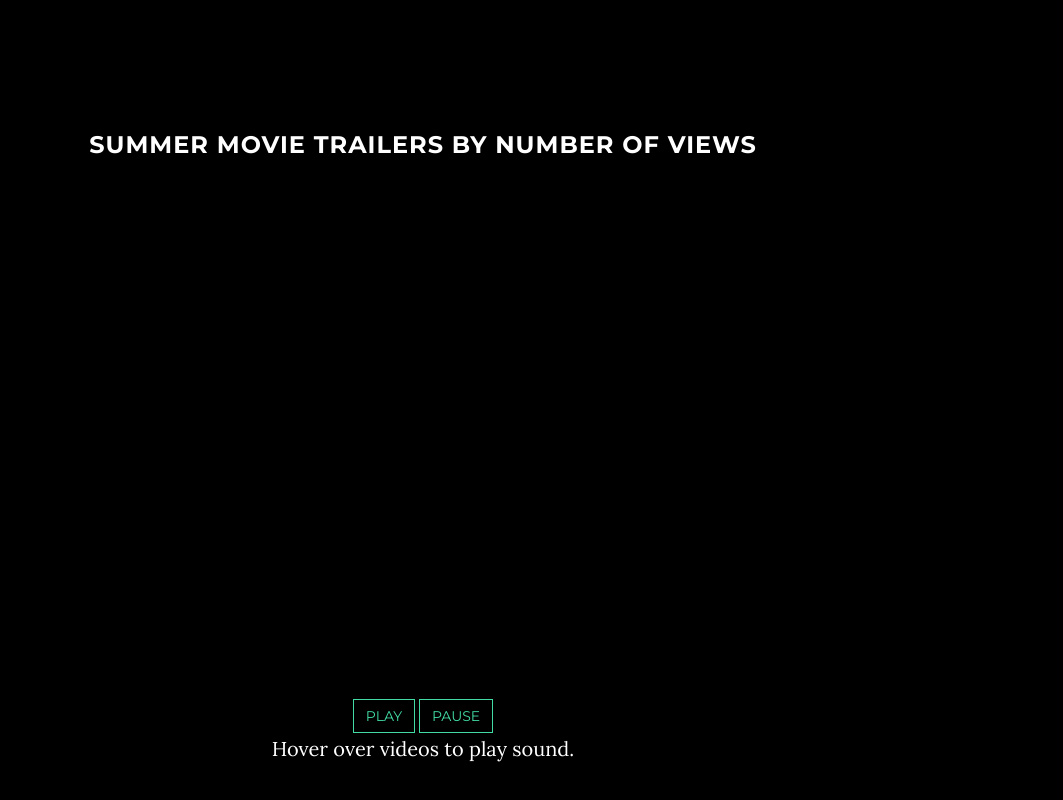
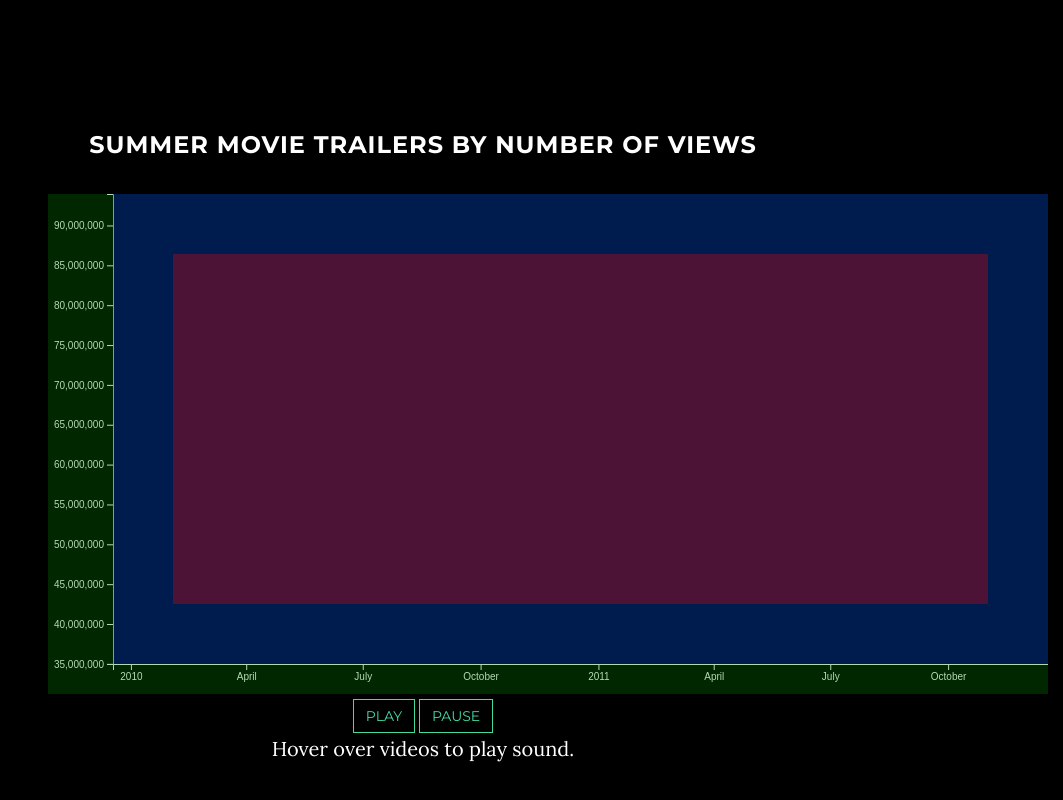
Before and after one commit to AC-D3/AC-D3, a website: page acd3-homepage/index.html in a window 1280 px wide. Shown: the part 2666-3466 px from the top of the page, without its empty margins (217-1280 px from the left). Drawn offline with nearby package versions, Linux system fonts and the light colour scheme; grey boxes are pictures that could not be loaded.

Commit message:
still working on the bubble scatter

```diff
--- a/acd3-homepage/css/styles.css
+++ b/acd3-homepage/css/styles.css
@@ -302,3 +302,14 @@ img::-moz-selection {
 body {
   webkit-tap-highlight-color: rgba(255, 255, 255, 0.2);
 }
+.axis line{
+  stroke: white;
+}
+
+.axis path{
+  stroke: white;
+}
+
+.axis text{
+  fill: white;
+}
--- a/acd3-homepage/js/main.js
+++ b/acd3-homepage/js/main.js
@@ -11,8 +11,8 @@ $(window).scroll(collapseNavbar);
 $(document).ready(collapseNavbar);
 
 // jQuery for page scrolling feature - requires jQuery Easing plugin
-$(function() {
-    $('a.page-scroll').bind('click', function(event) {
+$(function () {
+    $('a.page-scroll').bind('click', function (event) {
         console.log($(this));
         var $anchor = $(this);
         $('html, body').stop().animate({
@@ -23,7 +23,7 @@ $(function() {
 });
 
 // Closes the Responsive Menu on Menu Item Click
-$('.navbar-collapse ul li a').click(function() {
+$('.navbar-collapse ul li a').click(function () {
     $(".navbar-collapse").collapse('hide');
 });
 
@@ -46,17 +46,17 @@ let data1 = [{
 let data2 = [{
     "src": "https://player.vimeo.com/video/12788201",
     "scalingParameter": 26112988,
-        "v_id": 3,
+    "v_id": "3",
     "type": "vimeo"
 }, {
     "src": "http://upload.wikimedia.org/wikipedia/commons/7/79/Big_Buck_Bunny_small.ogv",
     "scalingParameter": 1507944,
-        "v_id": 4,
+    "v_id": "4",
     "type": "video"
 }, {
     "src": "https://www.youtube.com/embed/cPeqNTqZNN0",
     "scalingParameter": 3495856,
-        "v_id": 9,
+    "v_id": "9",
     "type": "youtube"
 }]
 
@@ -232,8 +232,8 @@ const scatterConfig = {
     rIsDate: false,
     height: 500,
     width: 1000,
-  plottableAreaMargin: { top: 60, right: 60, bottom: 30, left: 100 },
-  plottableAreaPadding: { top: 200, right: 0, bottom: 0, left: 0 },
+    plottableAreaMargin: { top: 0, right: 0, bottom: 30, left: 65 },
+    plottableAreaPadding: { top: 60, right: 60, bottom: 60, left: 60 },
     rLimits: { lower: 20, upper: 120 }
 }
 
--- a/charts/acd3.js
+++ b/charts/acd3.js
@@ -68,11 +68,16 @@ class acd3 {
     createBubbleScatterChart() {
         this.setUpEnvironment();
 
-      const svg = d3.select("#" + this.config.htmlAnchorID)
+        const svg = d3.select(`#${this.config.htmlAnchorID}`)
             .append("svg")
             .classed("scatter-chart", true)
             .attr("width", this.config.width)
             .attr("height", this.config.height);
+
+        const dataGroup = svg.append("g")
+            .classed("data",true)
+        const axesGroup = svg.append("g")
+            .classed("axes",true)
 
         const parseTime = d3.timeParse(this.config.dateFormat);
 
@@ -80,11 +85,10 @@ class acd3 {
         const yIsDate = this.config.yIsDate;
         const rIsDate = this.config.rIsDate;
 
-
-      const width = this.config.width;  //number
-      const height = this.config.height;  //number
-      const margin = this.config.plottableAreaMargin; //object
-      const padding = this.config.plottableAreaPadding; //object
+        const width = this.config.width;
+        const height = this.config.height;
+        const margin = this.config.plottableAreaMargin;
+        const padding = this.config.plottableAreaPadding;
 
         const plottableAreaWidth = width - margin.left - margin.right;
         const plottableAreaHeight = height - margin.top - margin.bottom;
@@ -95,7 +99,7 @@ class acd3 {
         const timeOffset = d3.timeDay.offset;
 
         this.data.forEach((d) => {
-        d.v_id = 'id_' + d.v_id;
+            d.v_id = `id_${d.v_id}`;
             xIsDate ? d.x = parseTime(d.x) : d.x = +d.x;
             yIsDate ? d.y = parseTime(d.y) : d.y = +d.y;
             rIsDate ? d.r = parseTime(d.r) : d.r = +d.r;
@@ -114,10 +118,10 @@ class acd3 {
         const xScaleFunc = xIsDate
             ? d3.scaleTime()
                 .range([0, plottableAreaWidth])
-          .domain([timeOffset(minX, -padding.left), timeOffset(maxX, padding.right)])
+                .domain([minX, maxX])
             : d3.scaleLinear()
                 .range([0, plottableAreaWidth])
-          .domain([minX - padding.left, maxX + padding.right]);
+                .domain([minX, maxX]);
 
         const yScaleFunc = yIsDate
             ? d3.scaleTime()
@@ -144,7 +148,7 @@ class acd3 {
         });
 
 
-      const node = svg.selectAll("g")
+        const node = dataGroup.selectAll("g")
             .data(this.data)
             .enter()
             .append("g")
@@ -153,13 +157,41 @@ class acd3 {
         this.populatePlayerStore();
 
         // Add the X Axis
-      svg.append("g")
-      .attr("transform", "translate(0," + height + ")")
+        const xAxis = axesGroup.append("g")
+            .attr("class", "axis")
+            .attr("transform", `translate(${margin.left},${height-margin.bottom})`)
             .call(d3.axisBottom(xScaleFunc));
 
         // Add the Y Axis
-      svg.append("g")
+        const yAxis = axesGroup.append("g")
+            .attr("class", "axis")
+            .attr("transform", `translate(${margin.left},${margin.top})`)
             .call(d3.axisLeft(yScaleFunc));
+
+        const charArea = svg.append("rect")
+            .classed("rect",true)
+            .attr("height",height)
+            .attr("width",width)
+            .attr("fill-opacity", "0.3")
+            .style('fill', 'green');
+
+        const plotArea = svg.append("rect")
+            .classed("rect",true)
+            .attr("x",margin.left)
+            .attr("y",margin.top)
+            .attr("height",height-margin.top-margin.bottom)
+            .attr("width",width-margin.left-margin.right)
+            .attr("fill-opacity", "0.3")
+            .style('fill', 'blue');
+
+        const dataArea = svg.append("rect")
+            .classed("rect",true)
+            .attr("x",margin.left+padding.left)
+            .attr("y",margin.top+padding.top)
+            .attr("height",height-margin.top-margin.bottom-padding.top-padding.bottom)
+            .attr("width",width-margin.left-margin.right-padding.left-padding.right)
+            .attr("fill-opacity", "0.3")
+            .style('fill', 'red');
     }
 
     addBubble(node) {
```
Also changed, not shown: charts/bubble-scatter-chart.js (+45 -18 lines), index.html (+2 -2 lines), test.js (added, +7 -0 lines). Lines whose indentation alone changed are shown as unchanged.
